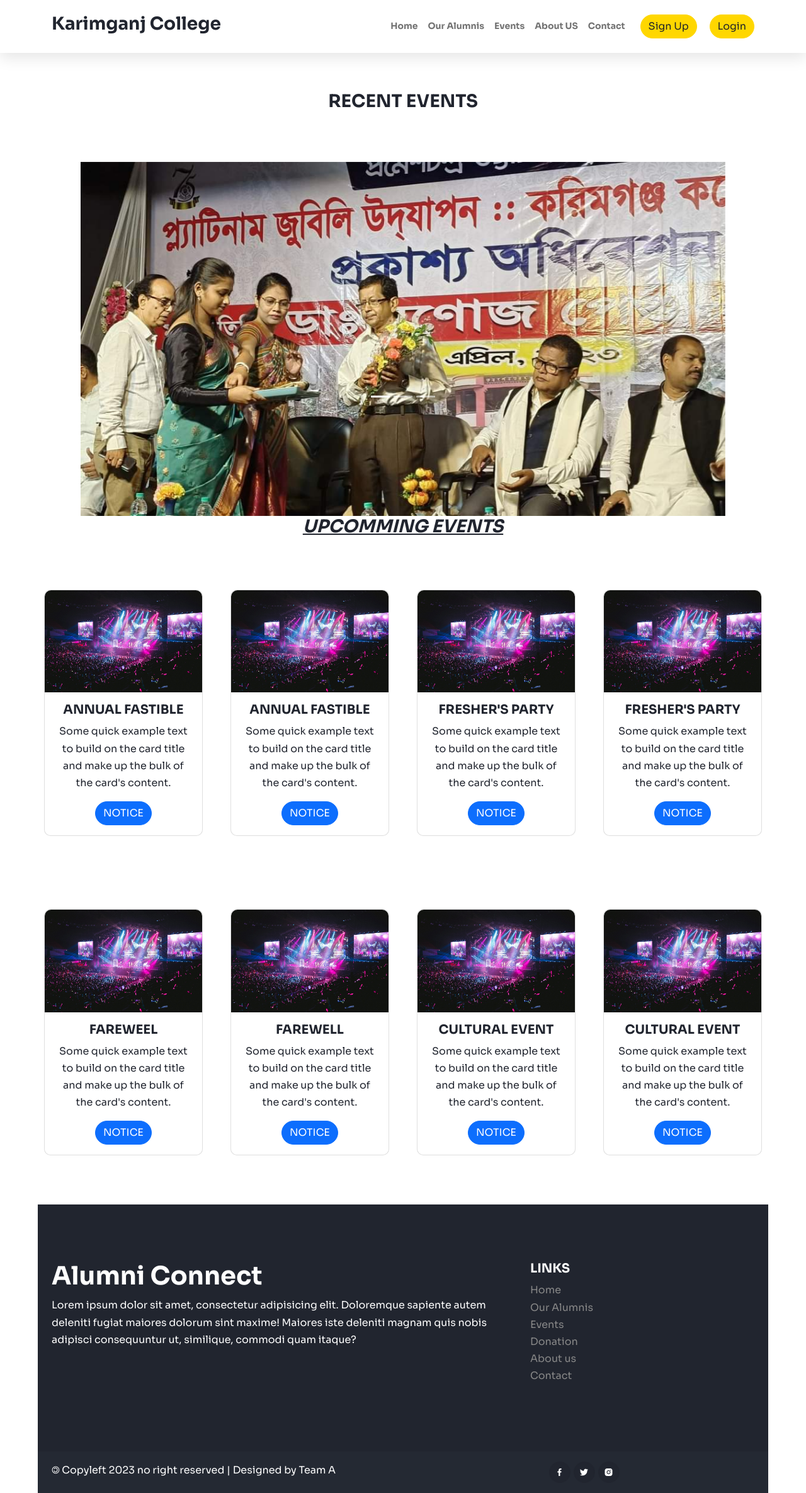
After one commit to iamb4uc/alumni-connect, a PHP site: page /event.php in a window 1280 px wide. The commit adds this page. Shown: the whole page at 63% size. Run offline with PHP 8.4, Linux system fonts and the light colour scheme.

Commit message:
updated event pages

```diff
--- /dev/null
+++ b/css/event.css
@@ -0,0 +1,72 @@
+*.main {
+
+    margin-top: 60px;
+    margin-left: 60px;
+    margin-right: 60px;
+
+}
+
+.card {
+
+    border-radius: 10px;
+    text-align: center;
+    margin-top: 70px;
+    margin-bottom: 30px;
+    margin-left: 10px;
+    margin-right: 10px;
+
+
+}
+
+.card:hover {
+    box-shadow: 2px 2px 15px;
+    transition: 0.5s;
+
+}
+
+
+
+
+.card-body {
+
+    border-radius: 10 px;
+}
+
+.card-body:hover {
+    background-color: beige;
+    transition: .5s;
+}
+
+.card-img-top {
+    border-top-left-radius: 10px;
+    border-top-right-radius: 10px;
+}
+
+.btn {
+    border-top-left-radius: 100px;
+    border-top-right-radius: 100px;
+    border-bottom-left-radius: 100px;
+    border-bottom-right-radius: 100px;
+}
+
+.btn:hover {
+    transition: 10s
+}
+
+.carousel {
+
+    height: 400px;
+    width: 80%;
+    position: absolute;
+    left: 50%;
+    top: 50%;
+    transform: translate(-50%, -50%);
+    background-size: 100% 100%;
+    margin-top: 1.5cm;
+
+}
+
+.down {
+    margin-top: 58%;
+
+}
--- a/css/style.css
+++ b/css/style.css
@@ -1,4 +1,3 @@
-
 @import url('https://fonts.googleapis.com/css2?family=Sora:wght@400;700&display=swap');
 
 :root {
@@ -7,7 +6,7 @@
     --dark: #21252f;
     --body: #888;
     --white: #ffffff;
-    --box-shadow: 0 8px 22px rgba(0,0,0,0.1);
+    --box-shadow: 0 8px 22px rgba(0, 0, 0, 0.1);
 }
 
 body {
@@ -16,7 +15,12 @@ body {
     color: var(--dark);
 }
 
-h1,h2,h3,h4,h5,h6,
+h1,
+h2,
+h3,
+h4,
+h5,
+h6,
 .display-4 {
     color: var(--dark);
     font-weight: 700;
@@ -40,28 +44,28 @@ img {
     width: 100%;
 }
 
- .navbar {
+.navbar {
     box-shadow: var(--box-shadow);
 }
 
 .logo {
-    width:200px;
+    width: 200px;
 }
 
- .navbar .nav-link {
+.navbar .nav-link {
     font-size: 14px;
     font-weight: 700;
 }
 
- .navbar .nav-link.active {
-     color: var(--primary) !important;
+.navbar .nav-link.active {
+    color: var(--primary) !important;
 }
 
-.btn {
+/* .btn {
     padding: 14px 18px;
     border-width: 2px;
     border-radius: 0;
-}
+} */
 
 .hero {
     background-image: url(../img/banner.jpg);
@@ -91,7 +95,7 @@ section {
 .card-effect {
     box-shadow: var(--box-shadow);
     background-color: var(--white);
-    padding: 25px;
+    padding: 35px;
     transition: all 0.35s ease;
 }
 
@@ -141,7 +145,8 @@ section {
 
 .service:hover h5,
 .service:hover p {
-    color: var(--white);;
+    color: var(--white);
+    ;
 }
 
 .service:hover::after {
@@ -179,24 +184,6 @@ section {
     transition: all 0.4s ease;
 }
 
-.project:hover .overlay{
-    opacity: 1;
-}
-
-.project:hover img {
-    transform: scale(1.1);
-}
-
-
-.pricing i {
-    font-size: 20px;
-    color: var(--primary);
-}
-
-.pricing ul li {
-    margin-top: 8px;
-}
-
 .team-member img {
     width: 125px;
     height: 125px;
@@ -208,6 +195,7 @@ section {
     display: flex;
     justify-content: center;
 }
+
 .social-icons a {
     width: 34px;
     height: 34px;
@@ -228,6 +216,7 @@ section {
     background-color: transparent;
     border-color: var(--primarys);
 }
+
 
 
 /* form input.form-control {
--- a/defaults/footer.php
+++ b/defaults/footer.php
@@ -27,7 +27,7 @@
     <div class="container">
       <div class="row">
         <div class="col-md-6">
-          <p class="mb-0">&#127279; Copyleft 2023 no right reserved | Designed by Team A</p>
+          <p class="mb-0 text-white">&#127279; Copyleft 2023 no right reserved | Designed by Team A</p>
         </div>
         <div class="col-md-6">
           <div class="social-icons">
--- a/defaults/header.php
+++ b/defaults/header.php
@@ -6,9 +6,12 @@
   <meta charset="utf-8">
   <meta name="viewport" content="width=device-width, initial-scale=1">
 
-
   <link rel="stylesheet" href="css/boxicons.min.css">
   <link rel="stylesheet" href="https://cdnjs.cloudflare.com/ajax/libs/animate.css/4.1.1/animate.min.css" />
+
+<link rel="stylesheet" href="css/event.css">
+
+
 
   <link href="https://cdn.jsdelivr.net/npm/bootstrap@5.0.2/dist/css/bootstrap.min.css" rel="stylesheet"
     integrity="sha384-EVSTQN3/azprG1Anm3QDgpJLIm9Nao0Yz1ztcQTwFspd3yD65VohhpuuCOmLASjC" crossorigin="anonymous">
--- a/defaults/navbar.php
+++ b/defaults/navbar.php
@@ -12,19 +12,15 @@
     <div class="collapse navbar-collapse" id="navbarNav">
       <ul class="navbar-nav ms-auto">
         <li class="nav-item">
-          <a class="nav-link" href="#">Home</a>
+          <a class="nav-link" href="index.php">Home</a>
         </li>
         <li class="nav-item">
           <a class="nav-link" href="#">Our Alumnis</a>
         </li>
         <li class="nav-item">
-          <a class="nav-link" href="#">Events</a>
+          <a class="nav-link" href="event.php">Events</a>
         </li>
-<!--
-        <li class="nav-item">
-          <a class="nav-link" href="#">Donation</a>
-        </li>
--->
+
         <li class="nav-item">
           <a class="nav-link" href="#">About US</a>
         </li>
@@ -38,7 +34,7 @@
             Up</button></a>
 
         <a href="#" data-bs-toggle="modal" data-bs-target="#loginModal"><button
-            class="btn custom-bg ms-lg-3">Login</button></a>
+            class="btn custom-bg  ms-lg-3">Login</button></a>
 
       </div>
 
--- /dev/null
+++ b/event.php
@@ -0,0 +1,157 @@
+
+<?php include 'defaults/header.php'; ?>
+<?php include 'defaults/navbar.php'; ?>
+<link rel="stylesheet" href="css/event.css">
+    <div class="main">
+
+       <div class="col-md-8s mx-auto text-center">
+        <h3>RECENT EVENTS</h3>
+       </div>
+
+
+        <div id="carouselExampleIndicators" class="carousel slide" data-bs-ride="carousel">
+            <div class="carousel-indicators">
+                 <button type="button" data-bs-target="#carouselExampleIndicators" data-bs-slide-to="0" class="active" aria-current="true" aria-label="Slide 1"></button>
+                 <button type="button" data-bs-target="#carouselExampleIndicators" data-bs-slide-to="1" aria-label="Slide 2"></button>
+                 <button type="button" data-bs-target="#carouselExampleIndicators" data-bs-slide-to="2" aria-label="Slide 3"></button>
+             </div>
+                <div class="carousel-inner">
+                    <div class="carousel-item active">
+                        <img src="img/platinum2.jpg" class="d-block w-100" alt="...">
+                    </div>
+                    <div class="carousel-item">
+                     <img src="img/platinum2.jpg" class="d-block w-100" alt="...">
+                     </div>
+                    <div class="carousel-item">
+                     <img src="img/platinum2.jpg" class="d-block w-100" alt="...">
+                     </div>
+                </div>
+                     <button class="carousel-control-prev" type="button" data-bs-target="#carouselExampleIndicators" data-bs-slide="prev">
+                       <span class="carousel-control-prev-icon" aria-hidden="true"></span>
+                      <span class="visually-hidden">Previous</span>
+                     </button>
+                        <button class="carousel-control-next" type="button" data-bs-target="#carouselExampleIndicators" data-bs-slide="next">
+                      <span class="carousel-control-next-icon" aria-hidden="true"></span>
+                     <span class="visually-hidden">Next</span>
+                    </button>
+
+
+                      <div class="col-md-12 mx-auto text-center">
+
+                      <h3><b> <u><i> UPCOMMING EVENTS </u></b> </i></h3>
+
+                    </div>
+
+    </div>
+
+<!--cards-->
+    <div class="down" >
+
+        <div class="contaillner">
+
+
+            <div class="row gy-3 my-5">
+                <div class="col-sm-6 col-md-4 col-lg-3">
+                    <div class="card">
+                        <img src="img/event.jpg" class="card-img-top" alt="...">
+                        <div class="card-body">
+                            <h5 class="card-title">ANNUAL FASTIBLE</h5>
+                            <p class="card-text">Some quick example text to build on the card title and make up the bulk of the card's content.</p>
+                            <a href="#" class="btn btn-primary">NOTICE</a>
+
+                        </div>
+
+                    </div>
+                </div>
+                <div class="col-sm-6 col-md-4 col-lg-3">
+                    <div class="card">
+                        <img src="img/event.jpg" class="card-img-top" alt="...">
+                        <div class="card-body">
+                            <h5 class="card-title">ANNUAL FASTIBLE</h5>
+                             <p class="card-text">Some quick example text to build on the card title and make up the bulk of the card's content.</p>
+
+                            <a href="#" class="btn btn-primary">NOTICE</a>
+
+                        </div>
+                    </div>
+                </div>
+                <div class="col-sm-6 col-md-4 col-lg-3">
+                    <div class="card">
+                        <img src="img/event.jpg" class="card-img-top" alt="...">
+                        <div class="card-body">
+                            <h5 class="card-title">FRESHER'S PARTY</h5>
+                             <p class="card-text">Some quick example text to build on the card title and make up the bulk of the card's content.</p>
+
+                            <a href="#" class="btn btn-primary">NOTICE</a>
+
+                        </div>
+                    </div>
+                </div>
+                <div class="col-sm-6 col-md-4 col-lg-3">
+                    <div class="card">
+                        <img src="img/event.jpg" class="card-img-top" alt="...">
+                        <div class="card-body">
+                            <h5 class="card-title">FRESHER'S PARTY</h5>
+                            <p class="card-text">Some quick example text to build on the card title and make up the bulk of the card's content.</p>
+
+                            <a href="#" class="btn btn-primary">NOTICE</a>
+
+                        </div>
+                    </div>
+                </div>
+                <div class="col-sm-6 col-md-4 col-lg-3">
+                    <div class="card">
+                        <img src="img/event.jpg" class="card-img-top" alt="...">
+                        <div class="card-body">
+                            <h5 class="card-title">FAREWEEL</h5>
+                            <p class="card-text">Some quick example text to build on the card title and make up the bulk of the card's content.</p>
+
+                            <a href="#" class="btn btn-primary">NOTICE</a>
+
+                        </div>
+                    </div>
+                </div>
+                <div class="col-sm-6 col-md-4 col-lg-3">
+                    <div class="card">
+                        <img src="img/event.jpg" class="card-img-top" alt="...">
+                        <div class="card-body">
+                            <h5 class="card-title">FAREWELL</h5>
+                            <p class="card-text">Some quick example text to build on the card title and make up the bulk of the card's content.</p>
+
+                            <a href="#" class="btn btn-primary">NOTICE</a>
+
+                        </div>
+                    </div>
+                </div>
+                <div class="col-sm-6 col-md-4 col-lg-3">
+                    <div class="card">
+                        <img src="img/event.jpg" class="card-img-top" alt="...">
+                        <div class="card-body">
+                            <h5 class="card-title">CULTURAL EVENT</h5>
+                            <p class="card-text">Some quick example text to build on the card title and make up the bulk of the card's content.</p>
+                            <div class="button">
+                                <a href="#" class="btn btn-primary">NOTICE</a>
+                            </div>
+                        </div>
+                    </div>
+                </div>
+                <div class="col-sm-6 col-md-4 col-lg-3">
+                    <div class="card">
+                        <img src="img/event.jpg" class="card-img-top" alt="...">
+                        <div class="card-body">
+                            <h5 class="card-title">CULTURAL EVENT</h5>
+                            <p class="card-text">Some quick example text to build on the card title and make up the bulk of the card's content.</p>
+
+                            <a href="#" class="btn btn-primary">NOTICE</a>
+
+                        </div>
+                    </div>
+                </div>
+
+
+            </div>
+
+
+        </div>
+    </div>
+<?php include 'defaults/footer.php'; ?>
```
Also changed, not shown: img/college.jpg (added), img/fresher's.jpg (added), img/platinum1.jpg (added), img/platinum2.jpg (added).
